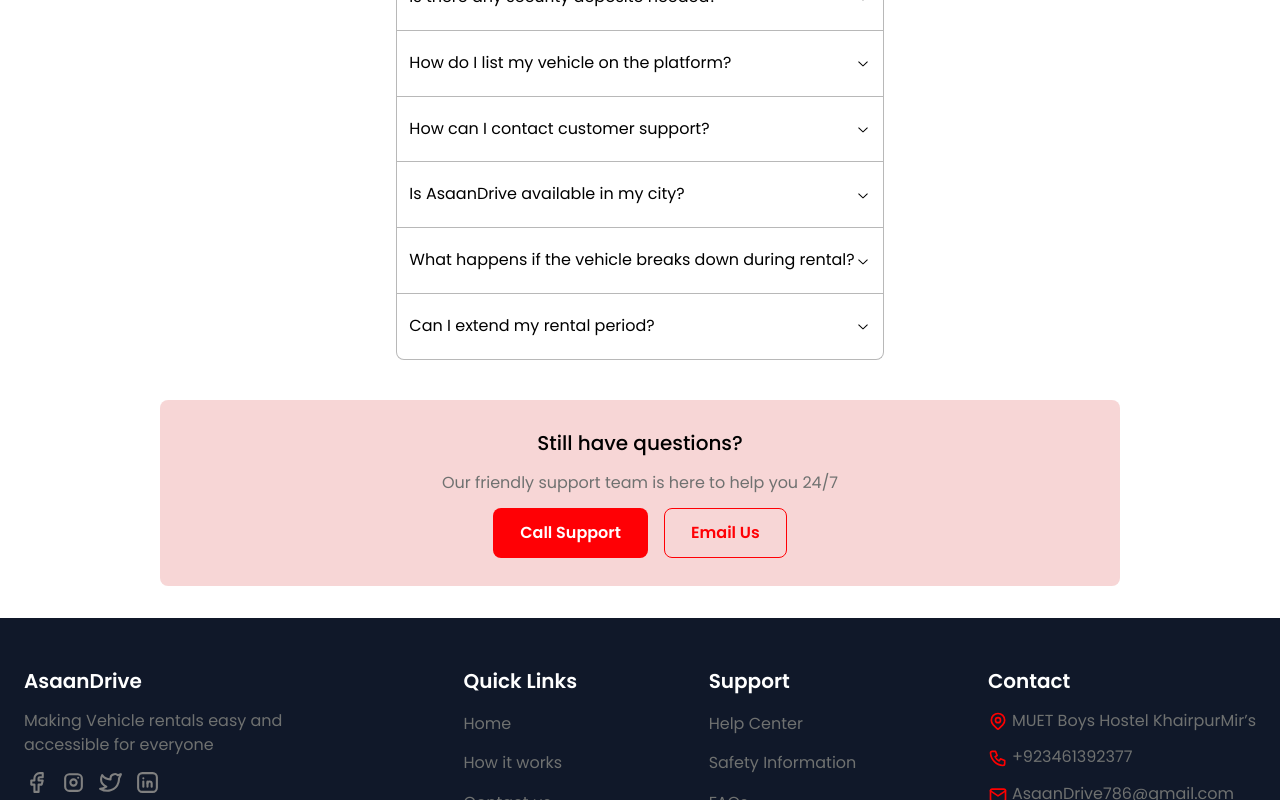
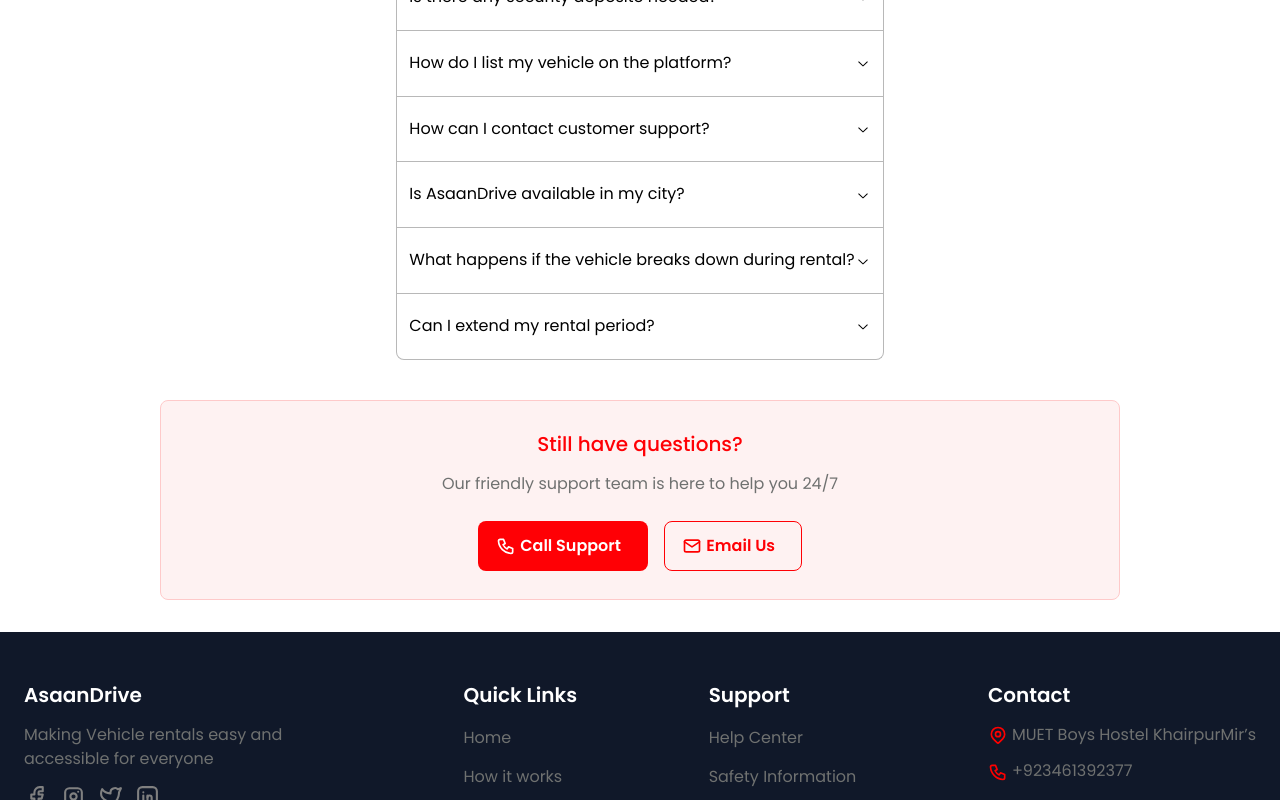
Before and after one commit to MuhammadHarisBaloch/app-asaan-drive, a Next.js app: page /faq in a window 1280 px wide. Shown: the part 412-1212 px from the top of the page. Built offline with nearby package versions, Linux system fonts and the light colour scheme; no server answers.

Commit message:
[FEAT] Minor changes in Authentication

```diff
--- a/src/app/faq/page.tsx
+++ b/src/app/faq/page.tsx
@@ -10,6 +10,7 @@
   Flex,
   Button,
 } from "@mantine/core";
+import { IconMail, IconPhone } from "@tabler/icons-react";
 
 const faqQuestions = [
   {
@@ -81,19 +82,35 @@
       <Accordion variant="contained" mt="xxl" radius="md">
         {items}
       </Accordion>
-      <Card w="100%" radius="md" bg="red.0" mt="xxl">
+      <Card
+        w="100%"
+        radius="md"
+        bg="pink.0"
+        mt="xxl"
+        style={{ border: "1px solid #fecaca" }}
+      >
         <Stack align="center" py="lg">
-          <Text fz="lg" fw={500} c="black">
+          <Text fz="lg" fw={500} c="red.4">
             Still have questions?
           </Text>
           <Text fz="sm">
             Our friendly support team is here to help you 24/7
           </Text>
-          <Flex gap="lg">
-            <Button size="lg" fz="sm">
+          <Flex gap="lg" mt="md">
+            <Button
+              leftSection={<IconPhone color="white" size={20} />}
+              size="lg"
+              fz="sm"
+            >
               Call Support
             </Button>
-            <Button size="lg" variant="outline" color="red.4" fz="sm">
+            <Button
+              leftSection={<IconMail color="red" size={20} />}
+              size="lg"
+              fz="sm"
+              variant="outline"
+              color="red.4"
+            >
               Email Us
             </Button>
           </Flex>
--- a/src/app/signin/page.tsx
+++ b/src/app/signin/page.tsx
@@ -56,12 +56,16 @@
   const signInUser = (values: SignInForm) => {
     signInWithEmailAndPassword(auth, values.userName, values.password)
       .then((user) => {
+        notifications.show({
+          title: "Signed in successfully",
+          message: '',
+        });
         router.push("/");
         stopLoading();
       })
       .catch((error) => {
         notifications.show({
-          title: "Error",
+          title: "Sign in failed",
           message: error.message,
         });
         stopLoading();
--- a/src/components/layouts/BaseLayout/AuthButtons/index.tsx
+++ b/src/components/layouts/BaseLayout/AuthButtons/index.tsx
@@ -3,6 +3,7 @@
 import Link from "next/link";
 import { useEffect, useState } from "react";
 import { auth } from "../../../../networking/firebase";
+import { notifications } from "@mantine/notifications";
 
 function AuthButtons() {
   const [authUser, setAuthUser] = useState<User | undefined>(undefined);
@@ -24,7 +25,10 @@
         variant="outline"
         onClick={() => {
           signOut(auth).then(() => {
-            console.log("Sign out successfully");
+            notifications.show({
+              title: "Sign out successfully",
+              message: "",
+            });
           });
         }}
       >
--- a/src/styles/theme.ts
+++ b/src/styles/theme.ts
@@ -21,8 +21,8 @@
     red: [
       " #cc000029",
       " #FFB8B8",
-      " #FF8A8A",
-      " #FF5C5C",
+      " #f87171",
+      " #ef4444",
       " #FF0005",
       " #FF0000",
       " #CC0000",
@@ -43,7 +43,7 @@
       " #FFFFFF",
     ],
     blue: [
-      " #E6F0FF",
+      " #DBEAFE",
       " #B3D1FF",
       " #80B3FF",
       " #4D94FF",
@@ -55,7 +55,7 @@
       " #101829",
     ],
     green: [
-      " #E6FFEA",
+      " #DCFCE7",
       " #B3FFC2",
       " #80FF99",
       " #4DFF70",
@@ -67,7 +67,7 @@
       " #001A04",
     ],
     orange: [
-      "  #FFF0E0",
+      "  #FEF9C3",
       " #FFD9B3",
       " #FFC280",
       " #FFAB4D",
@@ -115,8 +115,8 @@
       " #1A1A1A",
     ],
     pink: [
-      " #FFE0E3",
-      " #FFCCE0",
+      " #fef2f2",
+      " #FEE2E2",
       " #FFB3D1",
       " #FF99C2",
       " #FF80B3",
@@ -140,6 +140,7 @@
     ],
   },
   spacing: {
+    xxs: rem(2),
     xs: rem(4),
     sm: rem(8),
     md: rem(12),
```
Also changed, not shown: src/app/signup/page.tsx (+7 -5 lines).
